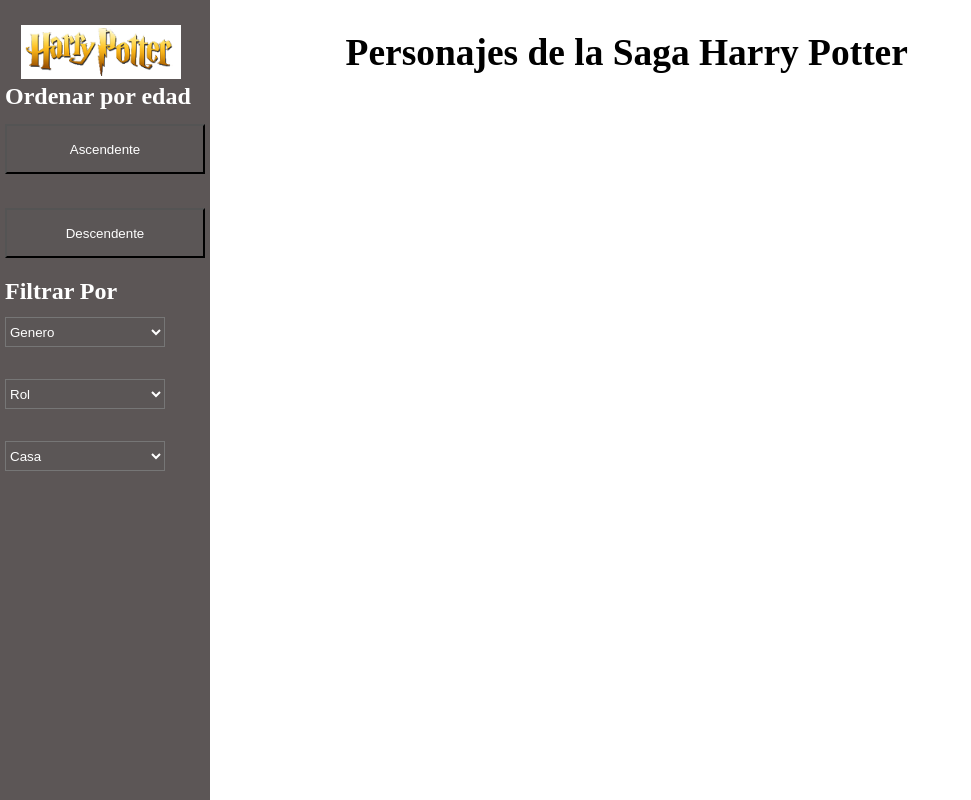
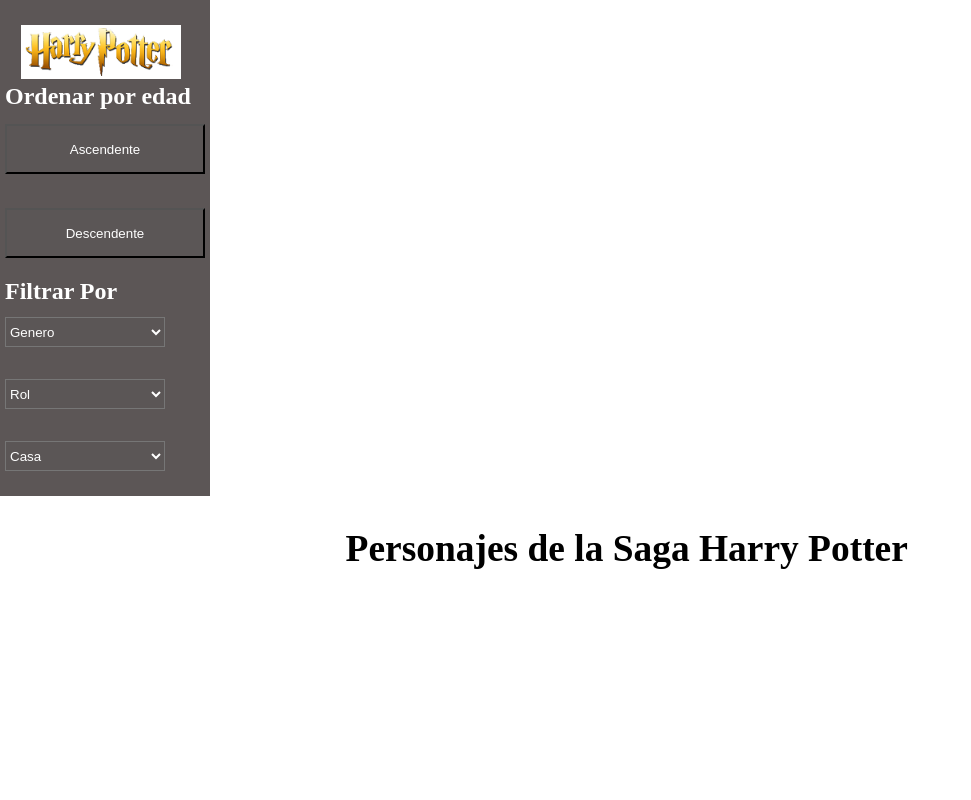
Before and after one commit to miriamhalanoca/LIM010-DL-2.0, a website: page src/index.html in a window 1280 px wide. Shown: the whole page, without its empty margins (0-971 px from the left). Drawn offline with Linux system fonts and the light colour scheme; no server answers.

Commit message:
mejorando el menu de mobile

```diff
--- a/src/data.js
+++ b/src/data.js
@@ -1,7 +1,5 @@
 /* Manejo de data */
 
-// esta es una función de ejemplo
-// puedes ver como agregamos la función a nuestro objeto global window
 // esta funcion ejecuta la tarea del boton ascendente
 const ascendente = (datos) =>
  datos.sort((a, b) => {
@@ -47,7 +45,7 @@
 
 // esta funcion ejecuta para  el boton de desplazamiento de casa
 const filtrarCasa = (datos, casa)=>{
-  const filtrarcasa= datos.filter(elemento=>elemento.house===casa);
+  const filtrarcasa= datos.filter(elemento=>elemento.house === casa);
   return filtrarcasa;
 }
 
--- a/src/style.css
+++ b/src/style.css
@@ -4,7 +4,6 @@
 }
 .menu {
     background-color: rgb(92, 86, 86);
-    position:fixed;
     width: 100%;
     display: flex;
     z-index: 1;
```
